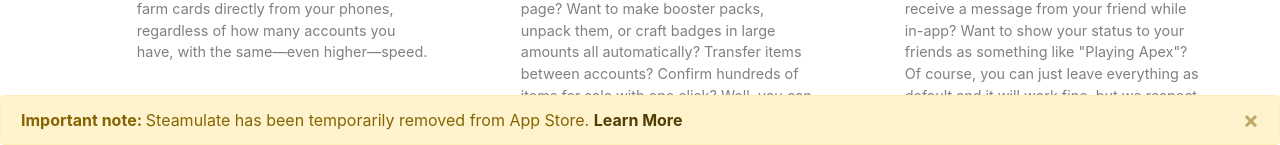
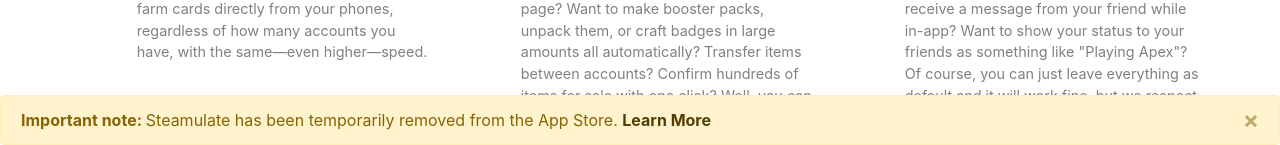
Before and after one commit to raymond-u/Steamulate-Website, a Jekyll site: the page built from index.html, in a window 1280 px wide and 900 px high, scrolled down 609 px. Shown: the part 755-900 px from the top of the window. Built offline with Jekyll 4.4.1, drawn with Linux system fonts in a browser that asks for light colours; nearby versions of some CDN libraries; the list of posts is cut into pages by our own code; comment, search, counter and statistics services are not loaded.

Commit message:
Update default.html

```diff
--- a/_layouts/default.html
+++ b/_layouts/default.html
@@ -69,7 +69,7 @@
             <p class="copyright">EunoWare © 2020</p>
             <p class="copyright">All trademarks are property of their respective owners in the US and other countries. We are not affiliated with Valve or Steam in any form.</p>
 			<div class="alert alert-warning alert-dismissible fade show fixed-bottom div-alert" role="alert">
-        	<strong>Important note: </strong> Steamulate has been temporarily removed from App Store. <a class="alert-link" href="{{ site.baseurl }}/removal">Learn More</a>
+        	<strong>Important note: </strong> Steamulate has been temporarily removed from the App Store. <a class="alert-link" href="{{ site.baseurl }}/removal">Learn More</a>
         	<button type="button" class="close" data-dismiss="alert" aria-label="Close">
             	<span aria-hidden="true">&times;</span>
         	</button>
```
